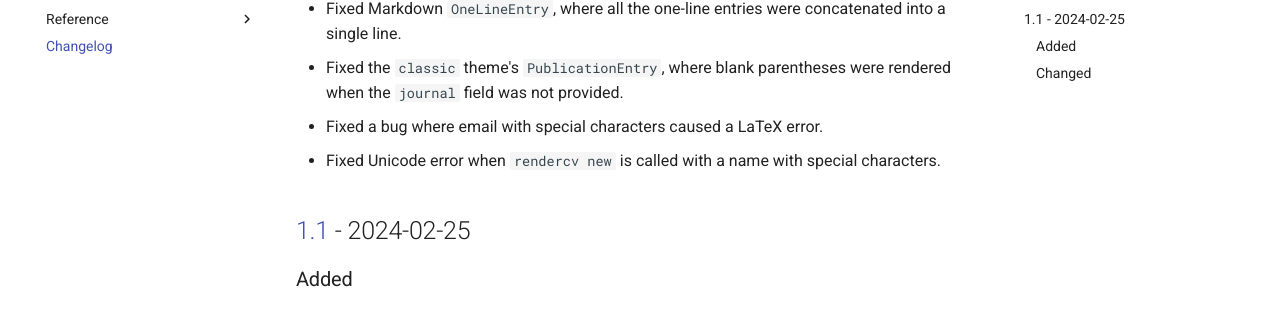
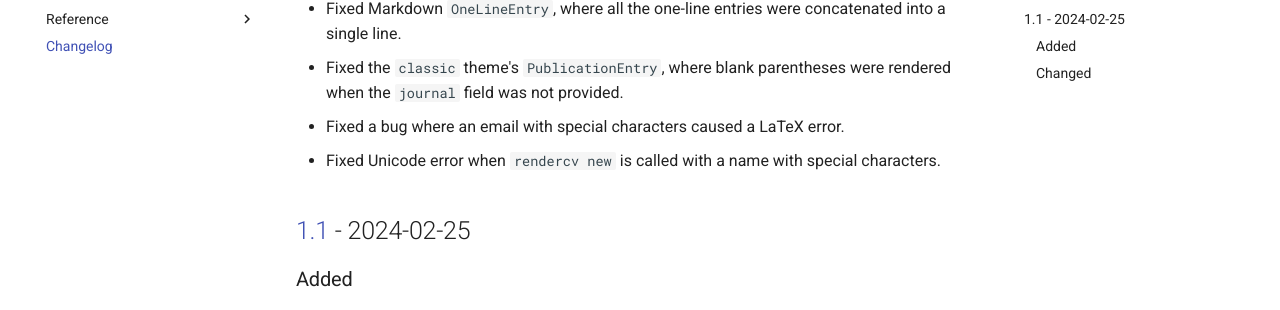
Before and after one commit to sinaatalay/rendercv, an MkDocs documentation site: the page built from docs/changelog.md, in a window 1280 px wide and 900 px high, scrolled down 346 px. Shown: the part 143-453 px from the top of the window. Built offline with MkDocs 1.6.1 and Material for MkDocs 9.7.7, drawn with Linux system fonts in a browser that asks for light colours; comment, search, counter and statistics services are not loaded.

Commit message:
docs: fix a typo

```diff
--- a/docs/changelog.md
+++ b/docs/changelog.md
@@ -19,7 +19,7 @@ The format is based on [Keep a Changelog](https://keepachangelog.com/en/1.1.0/).
 - Fixed Markdown `TextEntry`, where all the paragraphs were concatenated into a single paragraph.
 - Fixed Markdown `OneLineEntry`, where all the one-line entries were concatenated into a single line.
 - Fixed the `classic` theme's `PublicationEntry`, where blank parentheses were rendered when the `journal` field was not provided.
-- Fixed a bug where email with special characters caused a LaTeX error.
+- Fixed a bug where an email with special characters caused a LaTeX error.
 - Fixed Unicode error when `rendercv new` is called with a name with special characters.
 
 
```
